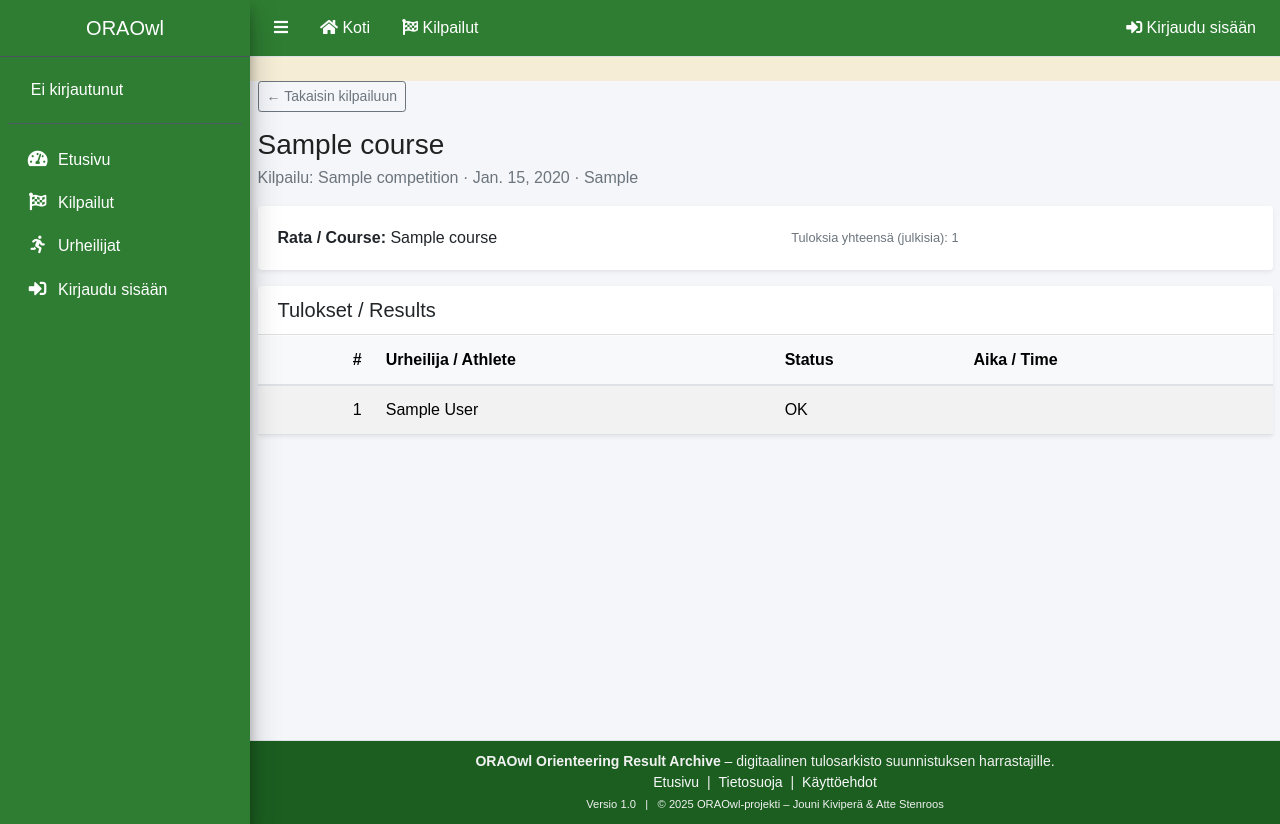
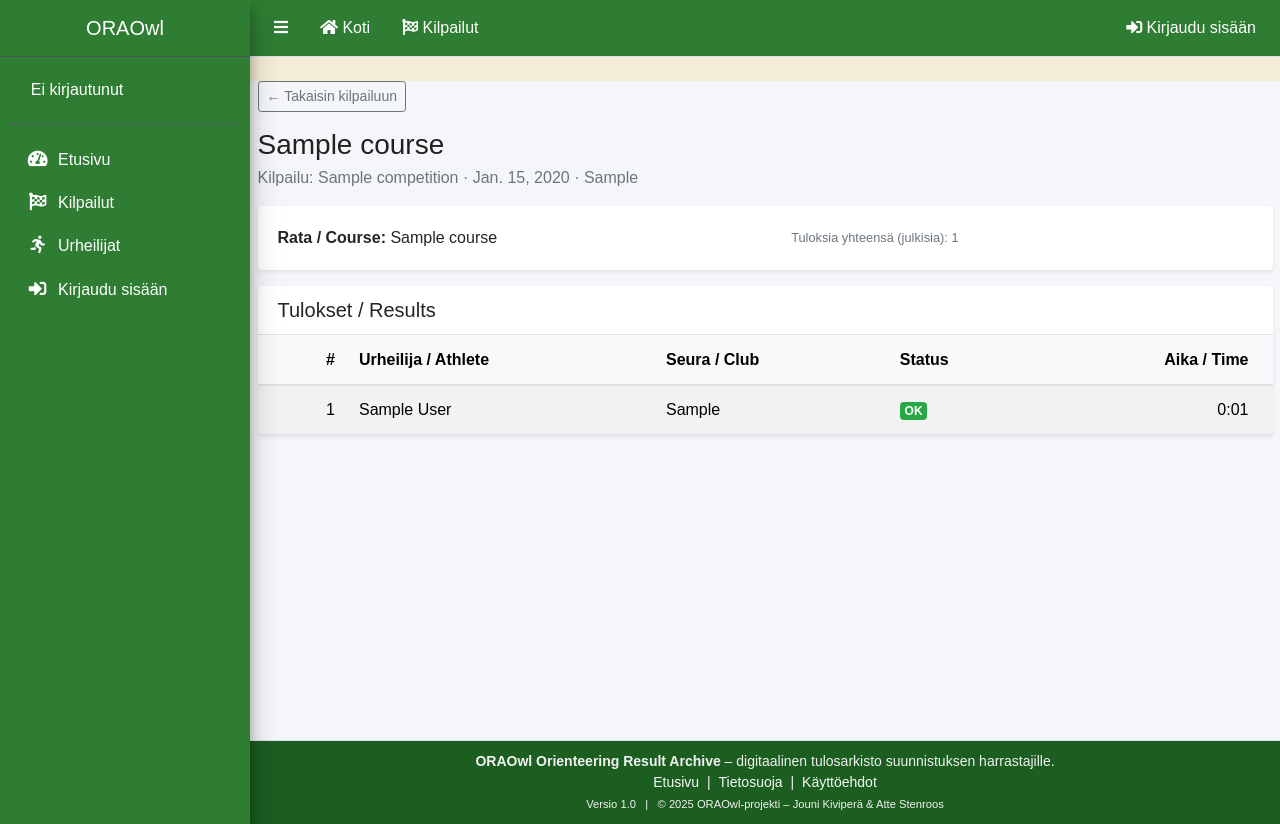
Before and after one commit to jounikivi/oraowl, a Django app: page /competitions/00000000-0000-0000-0000-000000000001/courses/00000000-0000-0000-0000-000000000001/ in a window 1280 px wide. Run offline with Django 5.2, Linux system fonts and the light colour scheme; tables that the repository leaves empty hold one stand-in row (values such as "Sample post"); style sheets or scripts are compiled from the project's sources; some libraries are stand-ins or nearby versions.

Commit message:
Update course_results.html

```diff
--- a/oraw_app/templates/oraw_app/competitions/course_results.html
+++ b/oraw_app/templates/oraw_app/competitions/course_results.html
@@ -1,5 +1,6 @@
-{# oraw_app/templates/oraw_app/courses/course_results.html #}
+{# oraw_app/templates/oraw_app/competitions/course_results.html #}
 {% extends "oraw_app/base.html" %}
+{% load time_filters %}
 
 {% block title %}
   {{ course.competition.name }} – {{ course.name }} – Tulokset
@@ -51,23 +52,52 @@
               <tr>
                 <th class="text-end">#</th>
                 <th>Urheilija / Athlete</th>
+                <th>Seura / Club</th>
                 <th>Status</th>
-                <th>Aika / Time</th>
+                <th class="text-end">Aika / Time</th>
               </tr>
             </thead>
             <tbody>
               {% for result in results %}
                 <tr>
-                  <td class="text-end">{{ forloop.counter }}</td>
+                  <td class="text-end">
+                    {% if result.position %}
+                      {{ result.position }}
+                    {% else %}
+                      {{ forloop.counter }}
+                    {% endif %}
+                  </td>
+
                   <td>
                     {{ result.athlete }}
                   </td>
+
                   <td>
-                    {{ result.status }}
+                    {{ result.athlete.club|default:"-" }}
                   </td>
+
                   <td>
-                    {# HUOM: säädä kentän nimi vastaamaan mallia, jos eri #}
-                    {{ result.time }}
+                    {% if result.status == "OK" %}
+                      <span class="badge bg-success">OK</span>
+                    {% elif result.status == "DNF" %}
+                      <span class="badge bg-danger">DNF</span>
+                    {% elif result.status == "DSQ" or result.status == "MP" %}
+                      <span class="badge bg-warning text-dark">
+                        {{ result.status }}
+                      </span>
+                    {% else %}
+                      <span class="badge bg-secondary">
+                        {{ result.status }}
+                      </span>
+                    {% endif %}
+                  </td>
+
+                  <td class="text-end">
+                    {% if result.finish_time_s %}
+                      {{ result.finish_time_s|format_seconds }}
+                    {% else %}
+                      –
+                    {% endif %}
                   </td>
                 </tr>
               {% endfor %}
```
